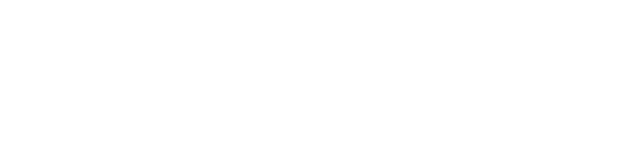
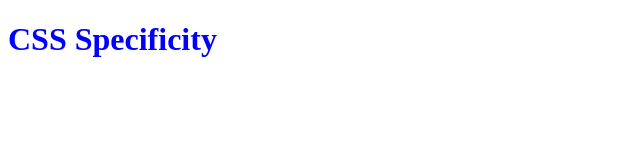
Before and after one commit to karan0701/Web-Dev, a plain HTML site: page CSS/lec21.html in a window 1280 px wide. Shown: the whole page, without its empty margins (0-640 px from the left). Drawn offline with Linux system fonts and the light colour scheme.

Commit message:
Update lec21.html

```diff
--- a/CSS/lec21.html
+++ b/CSS/lec21.html
@@ -4,8 +4,15 @@
     <meta charset="UTF-8">
     <meta name="viewport" content="width=device-width, initial-scale=1.0">
     <title>Document</title>
+    <style>
+        h1{
+            color: brown;
+
+            /* prioroty:- inline selector > ID selector > Universal selector  */
+        }
+    </style>
 </head>
 <body>
-
+    <h1 style="color: blue;">CSS Specificity </h1>
 </body>
 </html>
```
